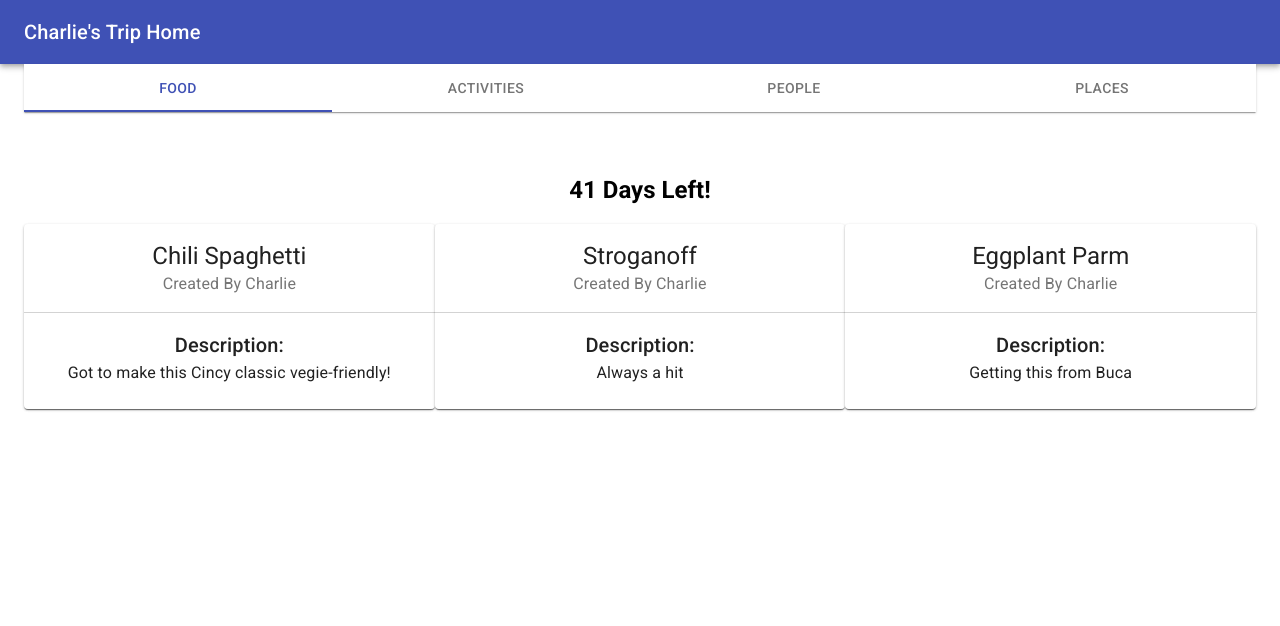
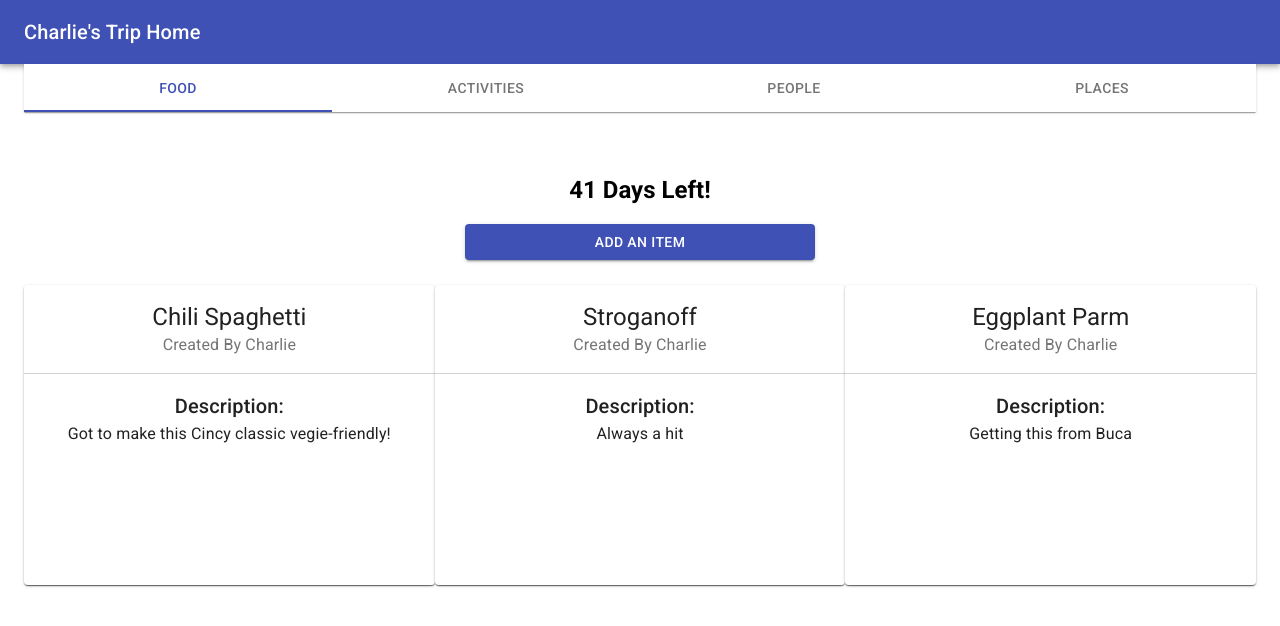
Before and after one commit to CharlieS-KR/charlie-s-trip-home, a React (Create React App) app: page / in a window 1280 px wide. Shown: the top 626 px of the page. Built offline with nearby package versions, Linux system fonts and the light colour scheme.

Commit message:
card styles fixed and add item button added

```diff
--- a/src/components/Card.tsx
+++ b/src/components/Card.tsx
@@ -21,9 +21,9 @@ export default (props: CardProps) => {
     const { createdBy, title, description } = props.itemData;
 
     return (
-        <Grid item xs={12} sm>
+        <Grid style={{ marginBottom: 10 }} item xs={12} sm={12} md={6} lg>
             <Paper>
-                <Card>
+                <Card style={{ minHeight: 300 }}>
                     <CardHeader
                         title={title}
                         subheader={`Created By ${createdBy}`}
--- a/src/components/CardContainer.jsx
+++ b/src/components/CardContainer.jsx
@@ -3,7 +3,8 @@ import { connect } from 'react-redux';
 import Card from './Card';
 
 import {
-    Grid
+    Grid,
+    Button
 } from '@material-ui/core';
 
 
@@ -22,9 +23,14 @@ class CardContainer extends Component {
 
     render() {
         return (
-            <Grid container>
-                {this.props.items ? this.handleRenderCards() : ''}
-            </Grid>
+            <div>
+                <Button style={{ width: '100%', maxWidth: 350, marginBottom: 25 }} variant="contained" color="primary">
+                    Add an item
+                </Button>
+                <Grid container>
+                    {this.props.items ? this.handleRenderCards() : ''}
+                </Grid>
+            </div>
         )
     };
 };
--- a/src/reducers/foodToMakeReducer.ts
+++ b/src/reducers/foodToMakeReducer.ts
@@ -21,6 +21,9 @@ const initialState: items[] = [
 
 function foodToMake(state = initialState, action: actions) {
     switch (action.type) {
+        case 'ADD_ITEM':
+            const newState = Object.assign({}, state);
+            console.log('newState', newState);
         default:
             return state;
     }
```
